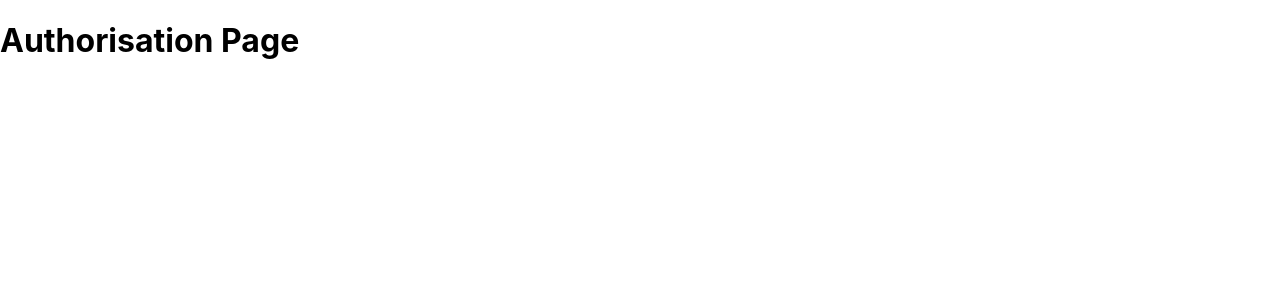
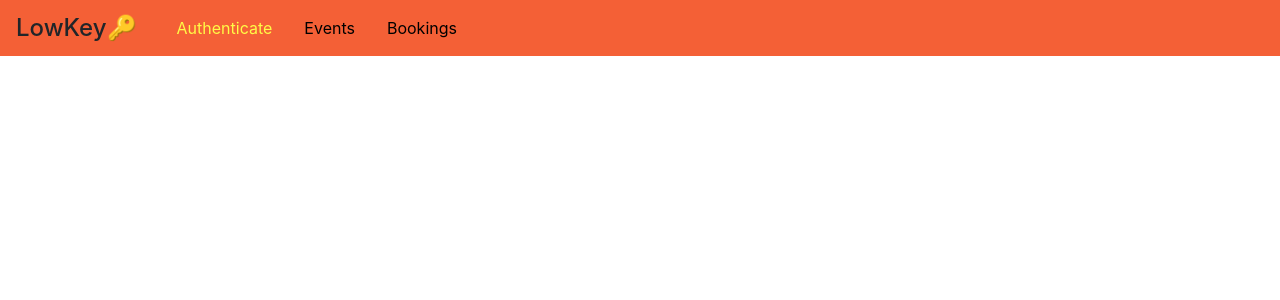
Before and after one commit to Kashyab19/Event-Tracker-GERM-LowKey, a React (Create React App) app in the folder frontend/: page /auth in a window 1280 px wide. Shown: the top 300 px of the page. Built offline with nearby package versions, Linux system fonts and the light colour scheme.

Commit message:
Day 6 Lecture 12

```diff
--- a/frontend/package.json
+++ b/frontend/package.json
@@ -6,7 +6,9 @@
     "@testing-library/jest-dom": "^4.2.4",
     "@testing-library/react": "^9.5.0",
     "@testing-library/user-event": "^7.2.1",
+    "bootstrap": "^4.5.0",
     "react": "^16.13.1",
+    "react-bootstrap": "^1.1.1",
     "react-dom": "^16.13.1",
     "react-router-dom": "^5.2.0",
     "react-scripts": "3.4.1"
--- a/frontend/src/App.js
+++ b/frontend/src/App.js
@@ -4,10 +4,12 @@
 import AuthPage from './pages/Auth';
 import EventPage from './pages/Events';
 import BookingPage from './pages/Booking';
+import MainNavBar from './components/Navigation/MainNavigation';
 
 function App() {
   return (
     <BrowserRouter>
+    <MainNavBar/>
       <Switch>
         <Redirect from="/" to="/auth" exact/>
         <Route path="/auth" component = {AuthPage}/>
--- /dev/null
+++ b/frontend/src/components/Navigation/MainNavigation.css
@@ -0,0 +1,42 @@
+.main-navigation {
+    position: fixed;
+    left: 0;
+    top: 0;
+    width: 100%;
+    height: 3.5rem;
+    background: #f46036;
+    padding: 0 1rem;
+    display: flex;
+    align-items: center;
+  }
+
+  .main-navigation__logo h1 {
+    margin: 0;
+    font-size: 1.5rem;
+  }
+
+  .main-navigation__items {
+    margin-left: 1.5rem;
+  }
+
+  .main-navigation__items ul {
+    display: flex;
+    list-style: none;
+    padding: 0;
+    margin: 0;
+  }
+
+  .main-navigation__items li {
+    margin: 0 1rem;
+  }
+
+  .main-navigation__items a {
+    text-decoration: none;
+    color: #000;
+  }
+
+  .main-navigation__items a:hover,
+  .main-navigation__items a:active,
+  .main-navigation__items a.active {
+      color: #fffb46;
+  }
--- /dev/null
+++ b/frontend/src/components/Navigation/MainNavigation.js
@@ -0,0 +1,27 @@
+import React from 'react';
+import { NavLink } from 'react-router-dom';
+
+import './MainNavigation.css';
+
+const mainNavigation = props => (
+  <header className="main-navigation">
+    <div className="main-navigation__logo">
+      <h1>LowKey🔑</h1>
+    </div>
+    <nav className="main-navigation__items">
+      <ul>
+        <li>
+          <NavLink to="/auth">Authenticate</NavLink>
+        </li>
+        <li>
+          <NavLink to="/events">Events</NavLink>
+        </li>
+        <li>
+          <NavLink to="/bookings">Bookings</NavLink>
+        </li>
+      </ul>
+    </nav>
+  </header>
+);
+
+export default mainNavigation;
--- a/frontend/src/index.js
+++ b/frontend/src/index.js
@@ -2,6 +2,7 @@
 import ReactDOM from 'react-dom';
 import './index.css';
 import App from './App';
+import 'bootstrap/dist/css/bootstrap.css';
 
 ReactDOM.render(
   <React.StrictMode>
```
Also changed, not shown: 1 other file (tests, documents, lock files or other folders).
